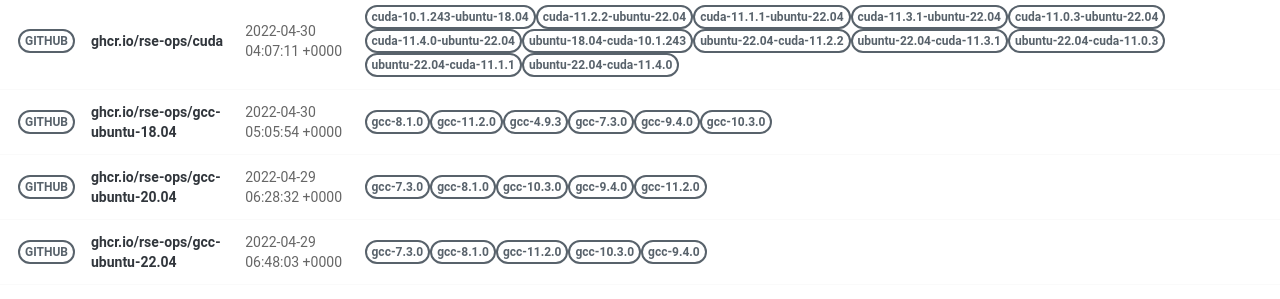
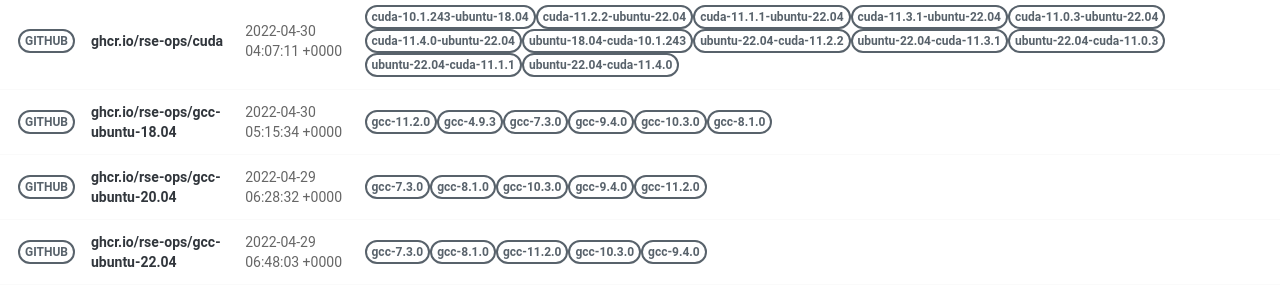
Before and after one commit to rse-ops/docker-images, a Jekyll site: the page built from pages/index.md, in a window 1280 px wide. Shown: the part 502-801 px from the top of the page. Built offline with Jekyll 4.4.1, drawn with Linux system fonts in a browser that asks for light colours; nearby versions of some CDN libraries.

Commit message:
Automated push to update library 2022-04-30

```diff
--- a/_library/ghcr.io-rse-ops-gcc-ubuntu-18.04.md
+++ b/_library/ghcr.io-rse-ops-gcc-ubuntu-18.04.md
@@ -1,14 +1,11 @@
 ---
 layout: container
 name: ghcr.io/rse-ops/gcc-ubuntu-18.04
-updated_at: 2022-04-30 05:05:54.060248
+updated_at: 2022-04-30 05:15:34.436176
 
 
 container_url: https://github.com/orgs/rse-ops/packages/container/package/gcc-ubuntu-18.04
 versions:
- - tag: gcc-8.1.0
-   dockerfile: https://github.com/rse-ops/docker-images/blob/main/ubuntu/gcc/Dockerfile
-   manifest: https://crane.ggcr.dev/manifest/ghcr.io/rse-ops/gcc-ubuntu-18.04:gcc-8.1.0
  - tag: gcc-11.2.0
    dockerfile: https://github.com/rse-ops/docker-images/blob/main/ubuntu/gcc/Dockerfile
    manifest: https://crane.ggcr.dev/manifest/ghcr.io/rse-ops/gcc-ubuntu-18.04:gcc-11.2.0
```
Also changed, not shown: other parts of _library/ghcr.io-rse-ops-gcc-ubuntu-18.04.md (+3 -0 lines).
